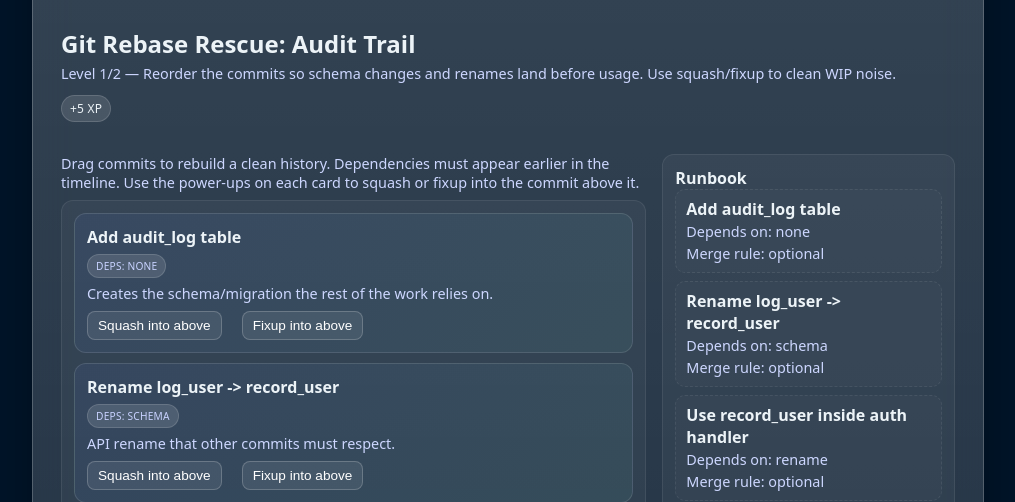
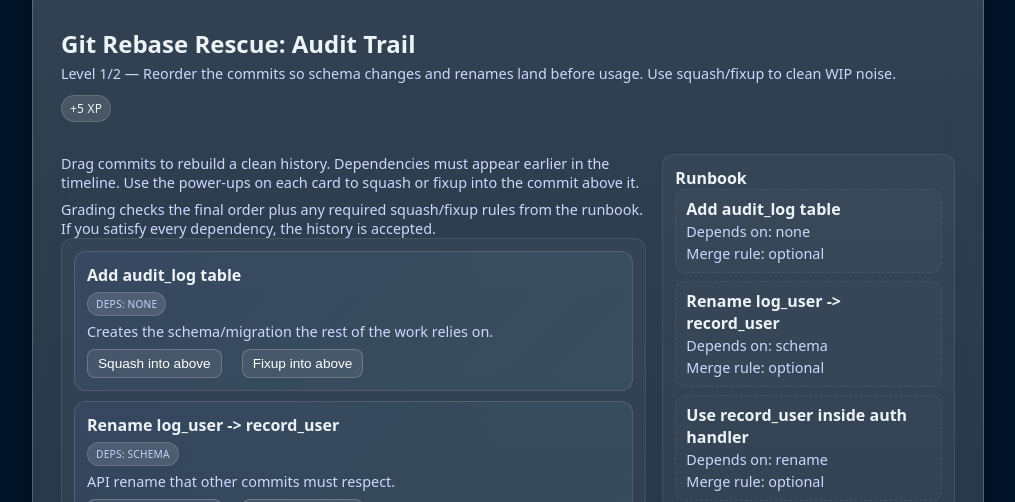
Before and after one commit to Cukowski/SyntaxSnacks, a Flask app: page /puzzles/git-rebase-rescue/1 in a window 1280 px wide. Shown: the part 204-706 px from the top of the page, without its empty margins (132-1147 px from the left). Run offline with Flask 3, Linux system fonts and the light colour scheme; a user stored in the database is signed in; data that the repository does not hold is empty.

Commit message:
clarified grading expectations

```diff
--- a/templates/puzzle_big_o_bistro.html
+++ b/templates/puzzle_big_o_bistro.html
@@ -111,6 +111,7 @@
 
       <div class="panel">
         <p style="margin-top: 0; margin-bottom: 6px;">Pick the optimization to serve:</p>
+        <p class="note" style="margin-top: 0;">Only one option is both correct for all hidden cases <em>and</em> the fastest Big-O.</p>
         <div class="options-grid" id="options-grid">
           {% for opt in options %}
           <div class="option-card {% if is_completed and best_option == opt.id %}active locked{% endif %}" data-option-id="{{ opt.id }}">
--- a/templates/puzzle_git_rebase_rescue.html
+++ b/templates/puzzle_git_rebase_rescue.html
@@ -45,6 +45,7 @@
   <div class="rebase-grid">
     <div>
       <p class="small" style="margin-bottom: 8px;">Drag commits to rebuild a clean history. Dependencies must appear earlier in the timeline. Use the power-ups on each card to squash or fixup into the commit above it.</p>
+      <p class="small" style="margin-top: 0;">Grading checks the final order plus any required squash/fixup rules from the runbook. If you satisfy every dependency, the history is accepted.</p>
       <div id="timeline" class="commit-list"></div>
     </div>
     <div class="sidebar-box">
```
